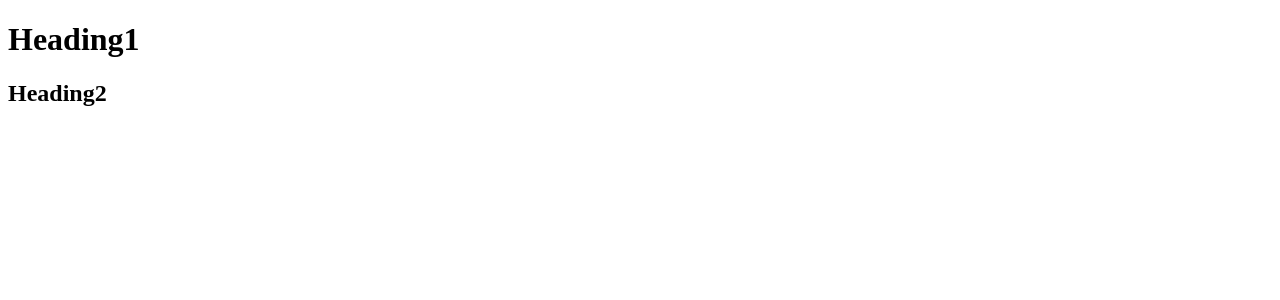
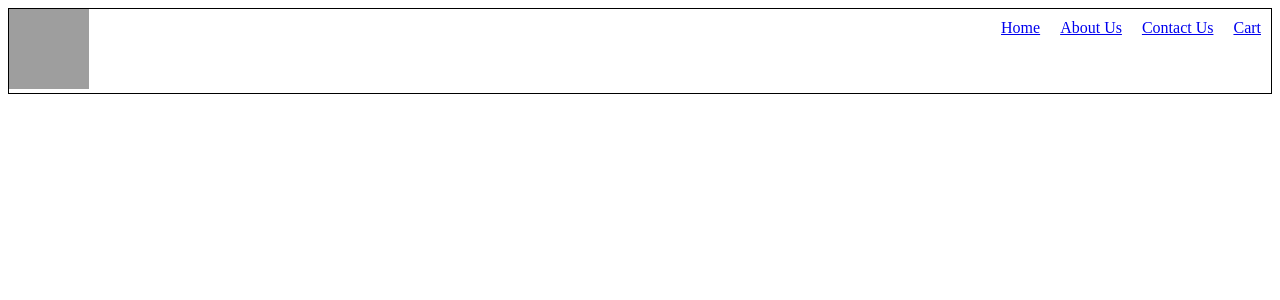
Before and after one commit to akshitrachure/namaste_react, a React (Vite) app: page / in a window 1280 px wide. Shown: the top 300 px of the page. Built offline with nearby package versions, Linux system fonts and the light colour scheme; grey boxes are pictures that could not be loaded.

Commit message:
chapter3

```diff
--- a/App.js
+++ b/App.js
@@ -1,14 +1,68 @@
 import React from "react";
-import ReactDOM from "react-dom";
+import ReactDOM from "react-dom/client";
 
-const heading1 = React.createElement("h1",{id:"h1", key:"h1"},"Heading1");
+// const heading1 = React.createElement("h1",{id:"h1", key:"h1"},"Heading1");
 
-const heading2 = React.createElement("h2",{id:"h2", key:"h2"},"Heading2");
+// const heading2 = React.createElement("h2",{id:"h2", key:"h2"},"Heading2");
 
-const div1 = React.createElement("div",{id:"div1", key:"div1"},[heading1, heading2]);
+// const div1 = React.createElement("div",{id:"div1", key:"div1"},[heading1, heading2]);
 
-const container = React.createElement("div",{id:"container", key:"container"},div1);
+// const container = React.createElement("div",{id:"container", key:"container"},div1);
+
+
+
+
+// const head = (
+//     <div className="title">
+//         <h1>Heading 1</h1>
+//         <h2>Heading 2</h2>
+//         <h3>Heading 3</h3>
+//     </div>
+// )
 
 const root = ReactDOM.createRoot(document.getElementById("root"));
 
-root.render(container);
+const Title = () => {
+    return(
+        <>
+            <a href="/">
+            <img className="image-logo" alt="Logo Image" src="https://yt3.ggpht.com/ytc/AMLnZu_EC-ECXAxRAixWGEfMsE1rdSoetBHyxmLNdtCB=s900-c-k-c0x00ffffff-no-rj"></img>
+            </a>
+            {/* <input type="text"></input> */}
+        </>
+
+    )
+}
+
+
+const Heads = () => {
+    return(
+        <div className="title">
+        <Title/>
+        <Title></Title>
+            <h1>Heading 1</h1>
+            <h2>Heading 2</h2>
+            <h3>Heading 3</h3>
+        </div>
+    )
+}
+
+
+const Header = () => {
+    return(
+        <div className="header">
+            <Title/>
+
+            <div className="nav-items">
+                <ul>
+                    <li><a href="/">Home</a></li>
+                    <li><a href="/">About Us</a></li>
+                    <li><a href="/">Contact Us</a></li>
+                    <li><a href="/">Cart</a></li>
+                </ul>
+            </div>
+        </div>
+    )
+}
+
+root.render(<Header/>);
--- a/index.html
+++ b/index.html
@@ -5,6 +5,7 @@
     <meta http-equiv="X-UA-Compatible" content="IE=edge">
     <meta name="viewport" content="width=device-width, initial-scale=1.0">
     <title>Namaste React</title>
+    <link rel="stylesheet" href="style.css">
 </head>
 <body>
     <div id="root">Not rendered
--- /dev/null
+++ b/style.css
@@ -0,0 +1,22 @@
+.header{
+    display: flex;
+    justify-content: space-between;
+    border: 1px solid black;
+}
+
+
+.image-logo{
+    width: 80px;
+    height: 80px;
+}
+
+.nav-items > ul{
+    list-style-type: none;
+    margin: 0;
+    padding: 0;
+    display: flex;
+}
+
+.nav-items > ul > li{
+    padding: 10px;
+}
```
Also changed, not shown: Assignments/Day3_1stJanAssignment.txt (added).
